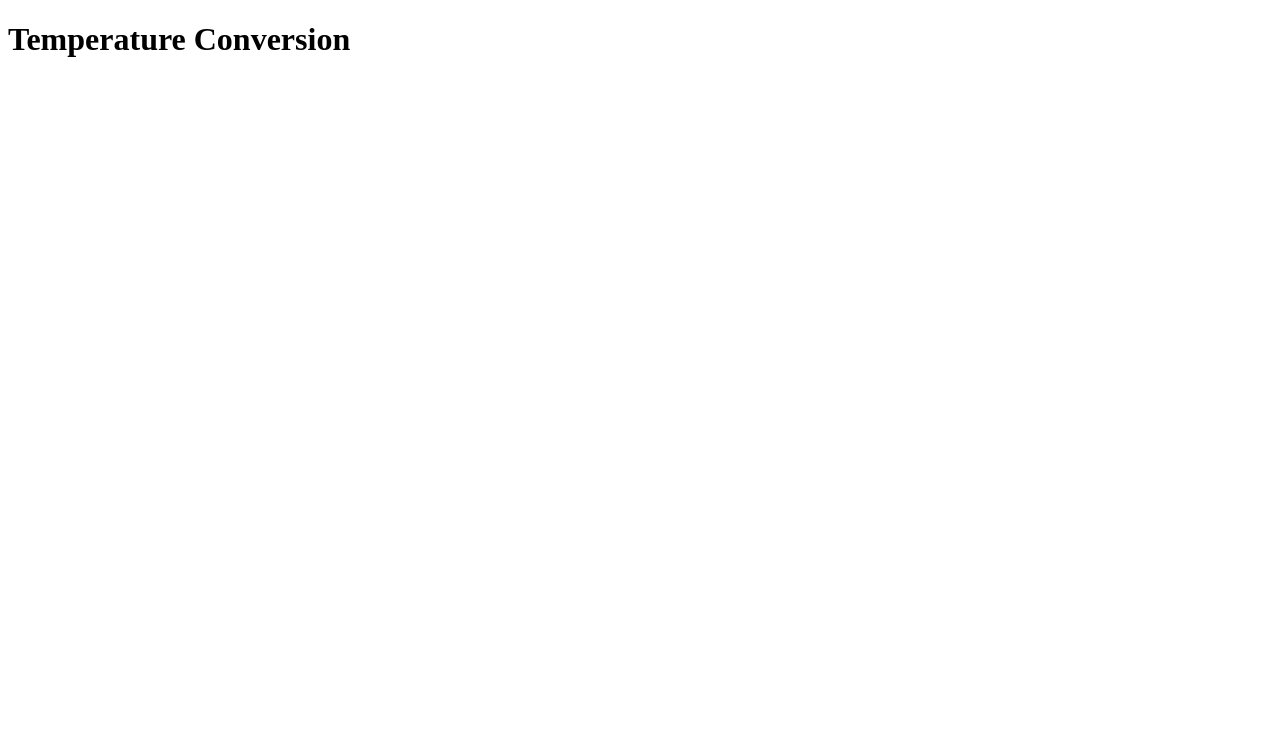
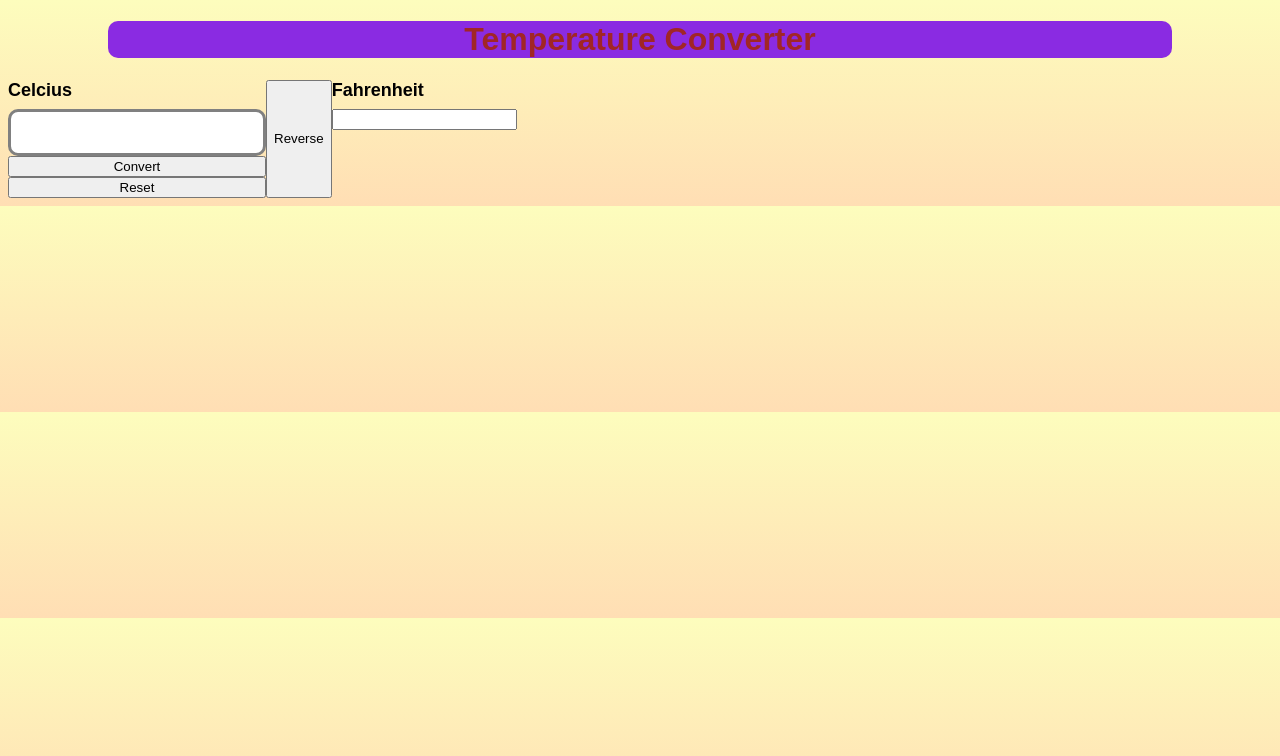
Before and after one commit to cingmeong/miniproject-1, a plain HTML site: page index.html in a window 1280 px wide. Drawn offline with Linux system fonts and the light colour scheme.

Commit message:
percobaan bikin pertama

```diff
--- a/CSS/style.css
+++ b/CSS/style.css
@@ -1,3 +1,49 @@
+body {
+    font-family: Arial, Helvetica, sans-serif;
+    background-size: 100%;
+    background: linear-gradient(#FDFDBD, #FFDEB4);
+}
+
 header {
-    background-color: ;
+    background-color: blueviolet;
+    color: rgb(161, 38, 38);
+    text-align: center;
+    margin-left: 100px;
+    margin-right: 100px;
+    border-radius: 10px;
+    font-family: Arial, Helvetica, sans-serif;
 }
+
+label{
+    margin-bottom: 8px;
+    font-size: 18px;
+    font-weight: bold;
+}
+
+main {
+    display: flex;
+}
+
+.InputSection {
+    text-align: left;
+    display: flex;
+    flex-direction: column;
+}
+
+.OutputSection {
+    text-align: left;
+    display: flex;
+    flex-direction: column;
+}
+
+#InputField {
+    outline: none;
+    font-size: large;
+    border-radius: 10px;
+    border: solid gray;
+    padding: 10px;
+}
+
+#InputField:focus {
+    border: solid black;
+}
--- a/index.html
+++ b/index.html
@@ -3,16 +3,26 @@
 <head>
     <meta charset="UTF-8">
     <meta name="viewport" content="width=device-width, initial-scale=1.0">
-    <title>Temperature Conversion</title>
-    <link rel="sheetstyle" href="./CSS/style.css">
+    <title>Temperature Converter</title>
+    <link rel="stylesheet" href="CSS/style.css">
 
 </head>
 <body>
     <header>
-        <h1>Temperature Conversion</h1>
+        <h1>Temperature Converter</h1>
     </header>
     <main>
-
+        <section class="InputSection">
+            <label for="InputField">Celcius</label>
+            <input type="number" id="InputField"/>
+            <button>Convert</button>
+            <button>Reset</button>
+        </section>
+        <button>Reverse</button>
+        <section class="OutputSection">
+            <label for="OutputField">Fahrenheit</label>
+            <input type="number" id="OutputField"/>
+        </section>
     </main>
     <footer>
 
```
